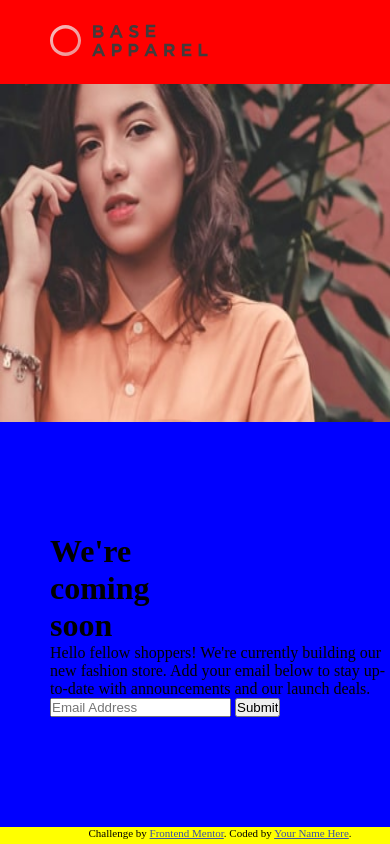
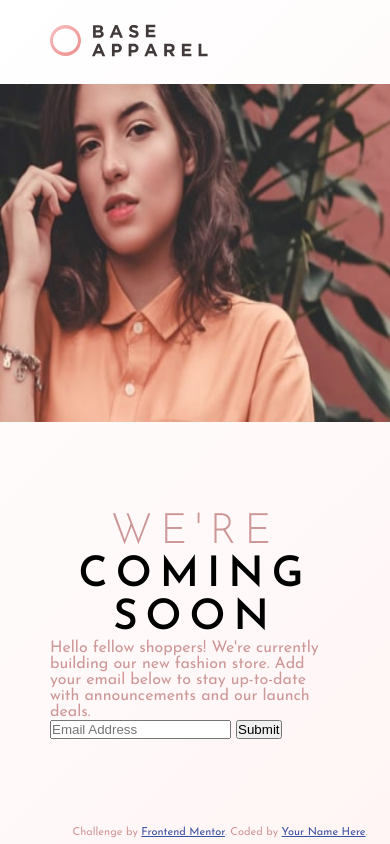
Before and after one commit to vitormarcal/base_apparel_coming_soon, a plain HTML site: page index.html in a window 390 px wide. Drawn offline with Linux system fonts and the light colour scheme.

Commit message:
customize title

```diff
--- a/index.html
+++ b/index.html
@@ -5,6 +5,9 @@
   <meta name="viewport" content="width=device-width, initial-scale=1.0"> <!-- displays site properly based on user's device -->
 
   <link rel="icon" type="image/png" sizes="32x32" href="./images/favicon-32x32.png">
+
+  <link href="https://fonts.googleapis.com/css2?family=Josefin+Sans:wght@300;400;600&display=swap" rel="stylesheet">
+
   <link rel="stylesheet" href="styles/main.css">
   <link rel="stylesheet" href="styles/responsive.css">
 
@@ -30,8 +33,8 @@
 
       <h1 class="title">
         <p class="title__text">We're</p>
-        <p class="title__text">coming</p>
-        <p class="title__text">soon</p>
+        <p class="title__text title__text--bold">coming</p>
+        <p class="title__text title__text--bold">soon</p>
       </h1>
 
       <label class="info" for="email">
--- a/styles/main.css
+++ b/styles/main.css
@@ -1,3 +1,13 @@
+:root {
+    /* Primary */
+    --desaturated-red: hsl(0, 36%, 70%);
+    --soft-red: hsl(0, 93%, 68%);
+
+    /* Neutral */
+    --dark-grayish-red: hsl(0, 6%, 24%);
+
+}
+
 * {
     margin: 0;
     padding: 0;
@@ -7,9 +17,14 @@
 html, body {
     max-width: 1440px;
     min-width: 320px;
+    font-family: 'Josefin Sans', sans-serif;
+    color: var(--desaturated-red);
+    font-size: 16px;
 }
 
 body {
+    background: url(../images/bg-pattern-desktop.svg) no-repeat repeat left top / 55vw 34em;
+
     display: grid;
     grid-template:
         "header aside" 10vh
@@ -25,26 +40,35 @@ header {
     grid-area: header;
     display: flex;
     align-items: center;
-    background-color: red;
     padding-left: 50px;
 }
 
 main {
     grid-area: main;
-    background-color: blue;
     display: flex;
     align-items: center;
     padding-left: 50px;
 }
 
 
+.title {
+    text-transform: uppercase;
+    font-weight: 300;
+    letter-spacing: 8px;
+    font-size: 60px;
+}
+
+.title__text--bold {
+    color: black;
+    font-weight: 600;
+}
+
 aside {
     grid-area: aside;
-    background: url('../images/hero-desktop.jpg') no-repeat center/cover;
+    background: url('../images/hero-desktop.jpg') no-repeat center/834px 100vh;;
 }
 
 footer {
     grid-area: footer;
-    background-color: yellow;
     padding-left: 50px;
 }
--- a/styles/responsive.css
+++ b/styles/responsive.css
@@ -1,6 +1,7 @@
 @media(max-width: 1024px) {
 
     body {
+        background: linear-gradient(135deg, hsl(0, 0%, 100%),hsl(0, 100%, 98%));
         grid-template:
             "header" 10vh
             "aside" 40vh
@@ -10,6 +11,16 @@
             ;
     }
 
+    main {
+        padding: 0 50px;
+    }
+
+    .title {
+        text-transform: uppercase;
+        font-size: 42px;
+        text-align: center;
+    }
+
     aside {
         background:  url(../images/hero-mobile.jpg) no-repeat center/100vw 40vh;
     }
```
